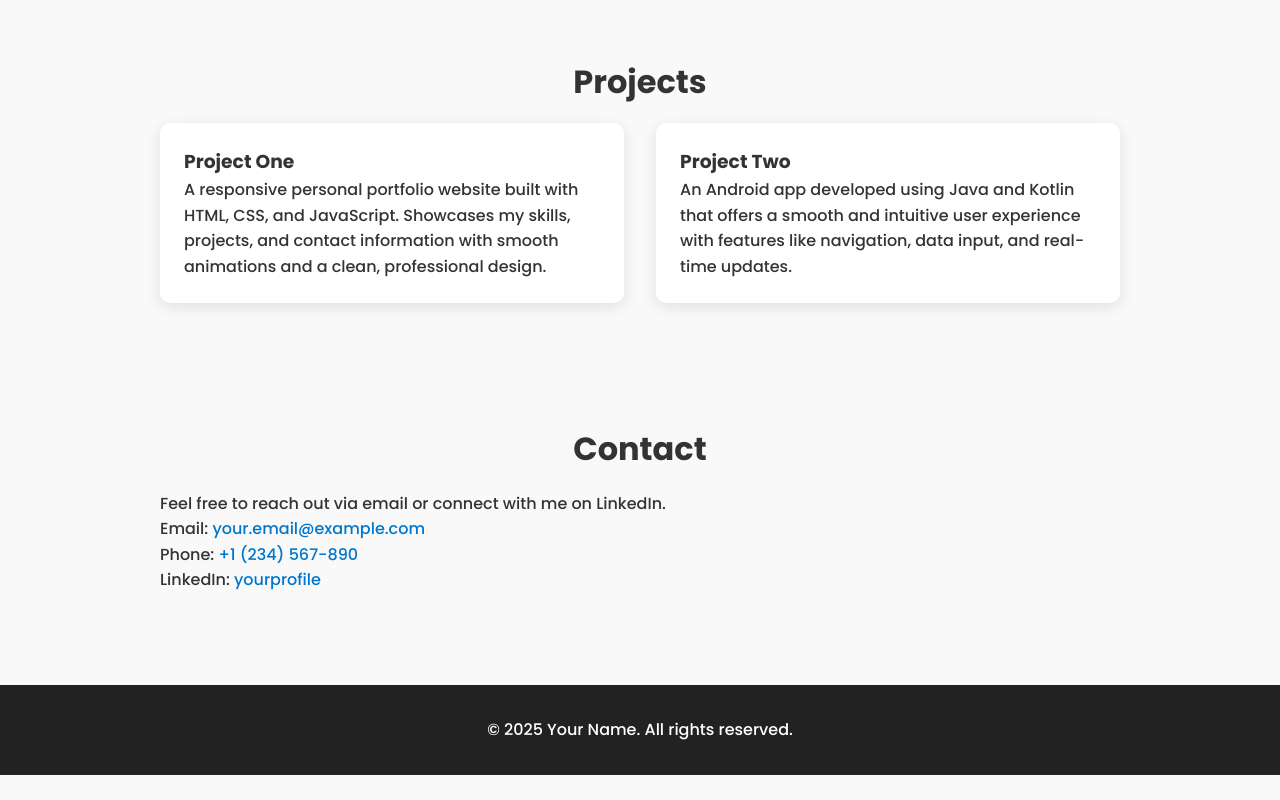
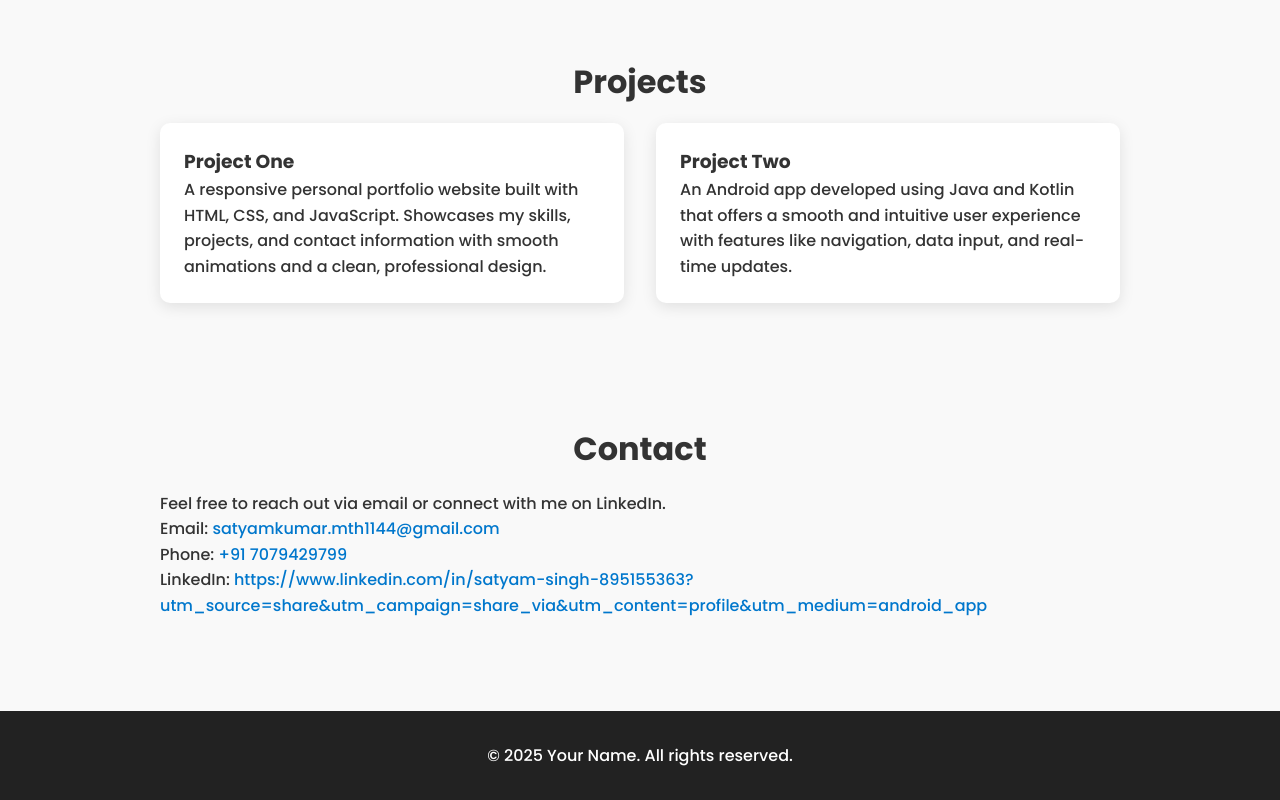
Before and after one commit to satyamsingh3456/portfolio, a plain HTML site: page index.html in a window 1280 px wide. Shown: the part 850-1650 px from the top of the page. Before the commit the page ends 1625 px from the top, so only its background shows below. Drawn offline with Linux system fonts and the light colour scheme.

Commit message:
Update index.html

```diff
--- a/index.html
+++ b/index.html
@@ -56,9 +56,9 @@
   <section id="contact">
     <h2>Contact</h2>
     <p>Feel free to reach out via email or connect with me on LinkedIn.</p>
-    <p>Email: <a href="mailto:your.email@example.com">your.email@example.com</a></p>
-    <p>Phone: <a href="tel:+1234567890">+1 (234) 567-890</a></p>
-    <p>LinkedIn: <a href="https://linkedin.com/in/yourprofile" target="_blank">yourprofile</a></p>
+    <p>Email: <a href="mailto:your.email@example.com">satyamkumar.mth1144@gmail.com</a></p>
+    <p>Phone: <a href="tel:+1234567890">+91 7079429799</a></p>
+    <p>LinkedIn: <a href="https://linkedin.com/in/yourprofile" target="_blank">https://www.linkedin.com/in/satyam-singh-895155363?utm_source=share&utm_campaign=share_via&utm_content=profile&utm_medium=android_app</a></p>
   </section>
 
   <footer>
```
